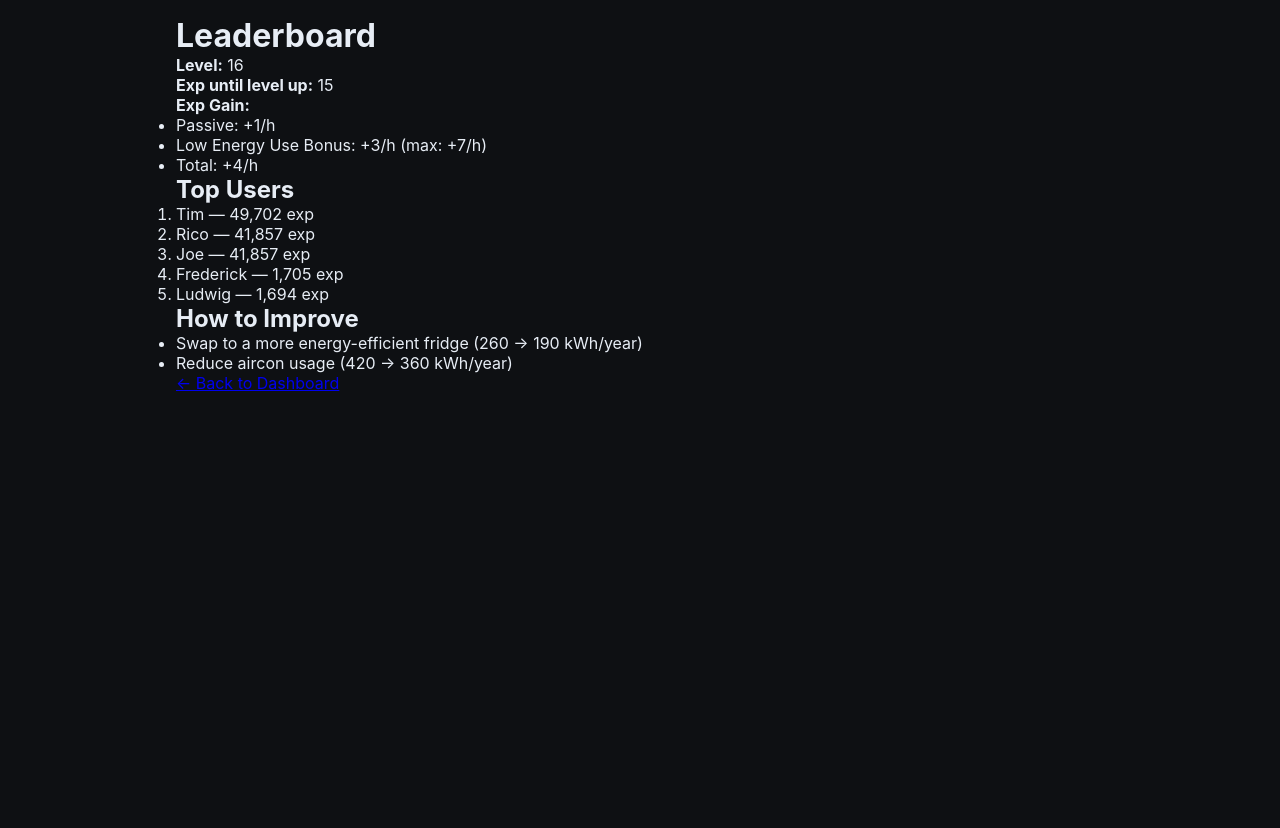
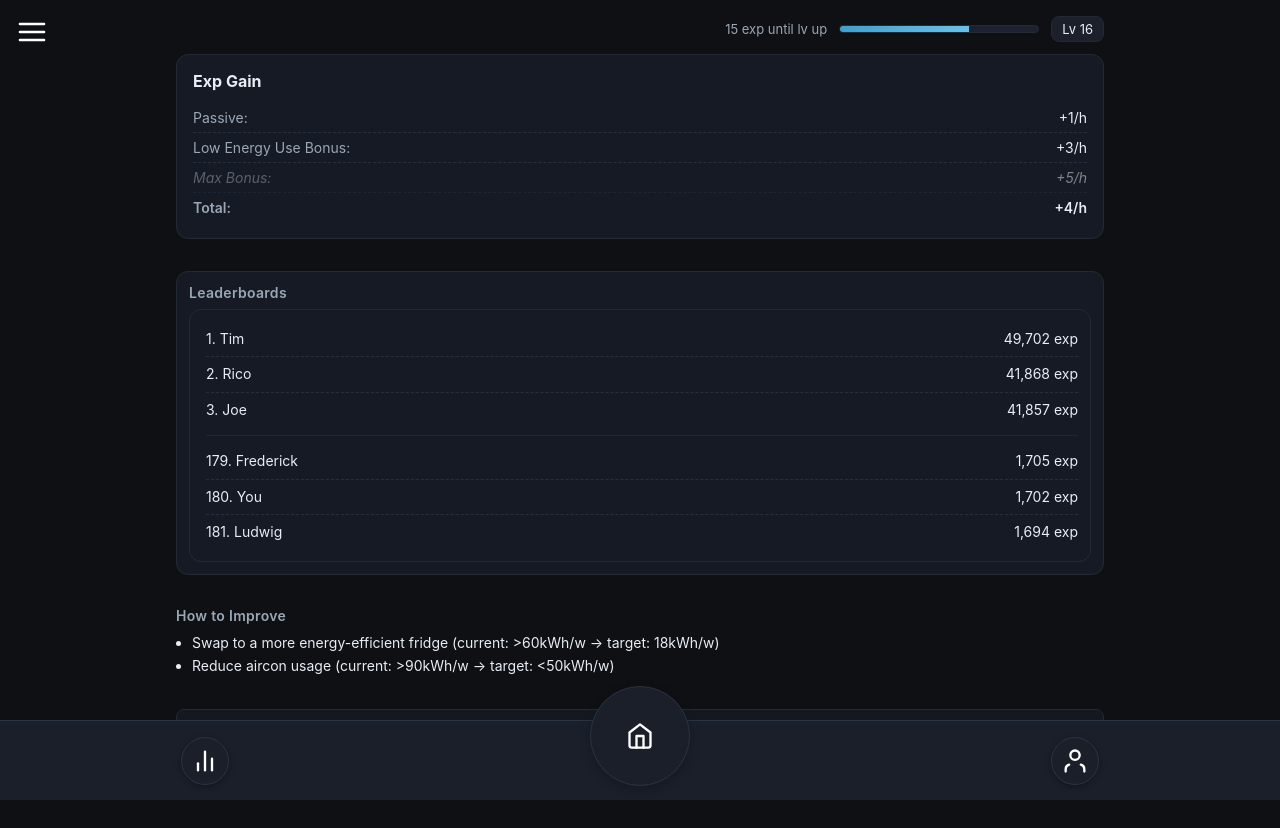
Before and after one commit to TimmyTam123/browhytfarewedoingthis, a Flask app: template templates/leaderboard.html in a window 1280 px wide. Before the commit the page ends 391 px from the top, so only its background shows below. Run offline with Flask 3, Linux system fonts and the light colour scheme; the template is opened without the code that fills it, so the values that code supplies are empty.

Commit message:
asdfasdf

```diff
--- a/app.py
+++ b/app.py
@@ -6,3 +6,7 @@
 @app.route('/')
 def home():
     return render_template('index.html')
+
+@app.route("/leaderboard")
+def leaderboard():
+    return render_template("leaderboard.html")
--- a/static/script.js
+++ b/static/script.js
@@ -7,6 +7,7 @@
   const chartSvgs = document.querySelectorAll('.chart-svg'); // whole SVGs
   const hamburger = document.getElementById('hamburger');
   const sidebar = document.getElementById('sidebar');
+
 
 
   const displayMin = 0;
@@ -63,21 +64,25 @@
   }, 200); // wait 200ms before swapping text
 }
 
+if (decreaseBtn && tempEl) {
   decreaseBtn.addEventListener('click', () => {
     const current = parseInt(tempEl.textContent);
     setTemp(current - 1);
   });
+}
 
+if (increaseBtn && tempEl) {
   increaseBtn.addEventListener('click', () => {
     const current = parseInt(tempEl.textContent);
     setTemp(current + 1);
   });
-
-  hamburger.addEventListener('click', () => {
-    sidebar.classList.toggle('open');
-    console.log('Hamburger clicked, sidebar toggled.');
-  });
-
+}
+if (hamburger && sidebar) {
+    hamburger.addEventListener('click', () => {
+      sidebar.classList.toggle('open');
+      console.log('Hamburger clicked, sidebar toggled.');
+    });
+  }
   // Power toggle → grayscale entire SVGs + button
   powerBtn.addEventListener('click', () => {
     powerOn = !powerOn;
--- a/static/style.css
+++ b/static/style.css
@@ -465,3 +465,134 @@
     grid-template-columns: 1fr;
   }
 }
+
+/* Leaderboard page layout */
+.leaderboard-wrapper {
+  max-width: 480px;
+  margin: 0 auto;
+  padding: 24px 16px 120px; /* bottom padding for nav bar */
+}
+
+.section {
+  margin-bottom: 32px;
+}
+
+.section .title {
+  font-size: 14px;
+  color: var(--muted);
+  margin-bottom: 8px;
+  font-weight: 600;
+  letter-spacing: 0.3px;
+}
+
+.section p,
+.section li {
+  font-size: 14px;
+  color: var(--text);
+  line-height: 1.6;
+}
+
+.section ul {
+  padding-left: 16px;
+}
+
+.leaderboard-list {
+  background: var(--panel-2);
+  border: 1px solid var(--border);
+  border-radius: 12px;
+  padding: 12px;
+}
+
+.leaderboard-list ol {
+  padding-left: 16px;
+}
+
+.leaderboard-list li {
+  padding: 6px 0;
+  border-bottom: 1px dashed #253040;
+  display: flex;
+  justify-content: space-between;
+  color: var(--text);
+  font-size: 14px;
+}
+.leaderboard-list li.divider-row {
+  border-bottom: none;
+  padding: 0;
+  justify-content: center;
+}
+
+.leaderboard-list li:last-child {
+  border-bottom: none;
+}
+
+/* Back button */
+.back-btn {
+  display: block;
+  margin: 24px auto 0;
+  text-align: center;
+  background: var(--panel);
+  color: var(--accent);
+  border: 1px solid var(--border);
+  border-radius: 8px;
+  padding: 8px 16px;
+  text-decoration: none;
+  font-size: 14px;
+  transition: background 0.2s ease;
+}
+
+.back-btn:hover {
+  background: #1c2230;
+}
+
+.exp-box {
+  background: var(--panel-2);
+  border: 1px solid var(--border);
+  border-radius: 12px;
+  padding: 16px;
+  margin-bottom: 32px;
+}
+
+.exp-title {
+  font-size: 16px;
+  font-weight: bold;
+  color: var(--text);
+  margin-bottom: 12px;
+}
+
+.exp-line {
+  display: flex;
+  justify-content: space-between;
+  padding: 6px 0;
+  font-size: 14px;
+  color: var(--text);
+  border-bottom: 1px dashed #253040;
+}
+
+.exp-line:last-child {
+  border-bottom: none;
+}
+
+.exp-line.dimmed {
+  opacity: 0.5;
+}
+
+.exp-line.total {
+  font-weight: 600;
+  color: var(--accent);
+}
+
+.label {
+  color: var(--muted);
+}
+
+.value {
+  color: var(--text);
+}
+
+.leaderboard-divider {
+  border: none;
+  border-top: 1px solid #253040;
+  width: 100%;
+  opacity: 0.6;
+  margin: 8px 0;
+}
--- a/templates/index.html
+++ b/templates/index.html
@@ -139,7 +139,7 @@
 
   <!-- BOTTOM NAV -->
 <div class="bottom-nav">
-  <a href="templates/leaderboard.html">
+  <a href="/leaderboard">
   <button class="nav-btn side-btn">
     <!-- Bar chart icon -->
     <svg viewBox="0 0 24 24" fill="none" stroke="currentColor" stroke-width="2"
@@ -150,6 +150,7 @@
     </svg>
   </button>
 </a>
+<a href="{{ url_for('home') }}">
   <button class="nav-btn home-btn">
     <!-- Home icon -->
     <svg viewBox="0 0 24 24" fill="none" stroke="#2a3442" stroke-width="2"
@@ -158,7 +159,7 @@
       <polyline points="9 22 9 12 15 12 15 22" />
     </svg>
   </button>
-
+</a>
   <button class="nav-btn side-btn">
   <!-- Profile icon -->
   <svg viewBox="0 0 24 24" fill="none" stroke="currentColor" stroke-width="2"
--- a/templates/leaderboard.html
+++ b/templates/leaderboard.html
@@ -4,43 +4,110 @@
   <meta charset="UTF-8" />
   <meta name="viewport" content="width=device-width, initial-scale=1.0" />
   <title>Leaderboard</title>
-  <link rel="stylesheet" href="static/style.css" />
+  <link rel="stylesheet" href="/static/style.css" />
 </head>
 <body>
-  <div class="container">
-    <h1>Leaderboard</h1>
 
-    <div class="exp-summary">
-      <p><strong>Level:</strong> 16</p>
-      <p><strong>Exp until level up:</strong> 15</p>
-      <p><strong>Exp Gain:</strong></p>
+<div class="container">
+<!-- Sidebar -->
+<div class="sidebar" id="sidebar">
+  <div class="profile">
+    <img src="/static/profile.jpg" alt="Profile" class="avatar">
+    <div class="username">tim</div>
+    <div class="handle">@tiimwg</div>
+  </div>
+  <div class="sidebar-options">
+    <div class="option">🌙 Dark mode</div>
+    <div class="option">⚙️ Settings</div>
+    <div class="option">🚪 Sign out</div>
+  </div>
+  <div class="version">Version: 0.67</div>
+</div>
+
+<!-- Hamburger -->
+<button class="hamburger" id="hamburger">
+  <svg viewBox="0 0 24 24" width="32" height="32" stroke="white" stroke-width="2" fill="none"
+       stroke-linecap="round" stroke-linejoin="round">
+    <line x1="3" y1="6" x2="21" y2="6" />
+    <line x1="3" y1="12" x2="21" y2="12" />
+    <line x1="3" y1="18" x2="21" y2="18" />
+  </svg>
+</button>
+  <!-- TOP BAR: level + progress -->
+  <div class="top-bar">
+    <div class="level-progress">
+      <span class="exp-text">15 exp until lv up</span>
+      <div class="exp-bar"><div class="exp-fill" style="width: 65%;"></div></div>
+      <span class="level">Lv 16</span>
+    </div>
+  </div>
+<div class="section exp-box">
+  <div class="exp-title">Exp Gain</div>
+  <div class="exp-line"><span class="label">Passive:</span> <span class="value">+1/h</span></div>
+  <div class="exp-line"><span class="label">Low Energy Use Bonus:</span> <span class="value">+3/h</span></div>
+<div class="exp-line dimmed"><span class="label"><i>Max Bonus:</i></span> <span class="value"><i>+5/h</i></span></div>
+  <div class="exp-line total"><span class="label">Total:</span> <span class="value">+4/h</span></div>
+</div>
+
+    <div class="section leaderboard-list">
+      <div class="title">Leaderboards</div>
+<ol class="leaderboard-list">
+  <li><span>1. Tim</span><span>49,702 exp</span></li>
+  <li><span>2. Rico</span><span>41,868 exp</span></li>
+  <li style="border-bottom: none;"><span>3. Joe</span><span>41,857 exp</span></li>
+  <li class="divider-row"><hr class="leaderboard-divider" /></li>
+  <li><span>179. Frederick</span><span>1,705 exp</span></li>
+  <li><span>180. You</span><span>1,702 exp</span></li>
+  <li><span>181. Ludwig</span><span>1,694 exp</span></li>
+</ol>
+    </div>
+
+    <div class="section">
+      <div class="title">How to Improve</div>
       <ul>
-        <li>Passive: +1/h</li>
-        <li>Low Energy Use Bonus: +3/h (max: +7/h)</li>
-        <li>Total: +4/h</li>
+        <li>Swap to a more energy-efficient fridge (current: >60kWh/w → target: 18kWh/w)</li>
+        <li>Reduce aircon usage (current: >90kWh/w → target: <50kWh/w)</li>
       </ul>
     </div>
 
-    <div class="leaderboard">
-      <h2>Top Users</h2>
-      <ol>
-        <li>Tim — 49,702 exp</li>
-        <li>Rico — 41,857 exp</li>
-        <li>Joe — 41,857 exp</li>
-        <li>Frederick — 1,705 exp</li>
-        <li>Ludwig — 1,694 exp</li>
-      </ol>
-    </div>
+    <a href="{{ url_for('home') }}" class="back-btn">← Back to Dashboard</a>
+  </div>
 
-    <div class="tips">
-      <h2>How to Improve</h2>
-      <ul>
-        <li>Swap to a more energy-efficient fridge (260 → 190 kWh/year)</li>
-        <li>Reduce aircon usage (420 → 360 kWh/year)</li>
-      </ul>
-    </div>
+  <!-- Bottom nav bar (same as index.html) -->
+    <!-- BOTTOM NAV -->
+<div class="bottom-nav">
+  <a href="/leaderboard">
+  <button class="nav-btn side-btn">
+    <!-- Bar chart icon -->
+    <svg viewBox="0 0 24 24" fill="none" stroke="currentColor" stroke-width="2"
+         stroke-linecap="round" stroke-linejoin="round" class="nav-icon">
+      <line x1="18" y1="20" x2="18" y2="10" />
+      <line x1="12" y1="20" x2="12" y2="4" />
+      <line x1="6" y1="20" x2="6" y2="14" />
+    </svg>
+  </button>
+</a>
+<a href="{{ url_for('home') }}">
+  <button class="nav-btn home-btn">
+    <!-- Home icon -->
+    <svg viewBox="0 0 24 24" fill="none" stroke="#2a3442" stroke-width="2"
+         stroke-linecap="round" stroke-linejoin="round" class="nav-icon">
+      <path d="M3 9L12 2L21 9V20a2 2 0 0 1-2 2H5a2 2 0 0 1-2-2Z" />
+      <polyline points="9 22 9 12 15 12 15 22" />
+    </svg>
+  </button>
+  </a>
 
-    <a href="index.html" class="nav-button">← Back to Dashboard</a>
-  </div>
+  <button class="nav-btn side-btn">
+  <!-- Profile icon -->
+  <svg viewBox="0 0 24 24" fill="none" stroke="currentColor" stroke-width="2"
+       stroke-linecap="round" stroke-linejoin="round" class="nav-icon">
+    <path d="M20 21v-2a4 4 0 0 0-3-3.87" />
+    <path d="M4 21v-2a4 4 0 0 1 3-3.87" />
+    <circle cx="12" cy="7" r="4" />
+  </svg>
+</button>
+</div>
+<script src="{{ url_for('static', filename='script.js') }}"></script>
 </body>
 </html>
```
